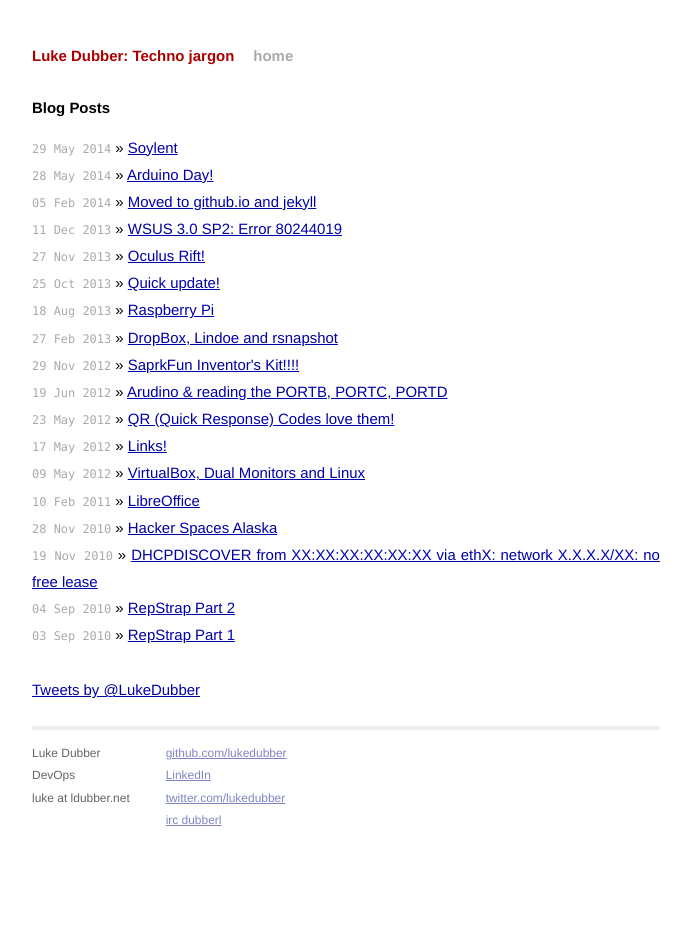
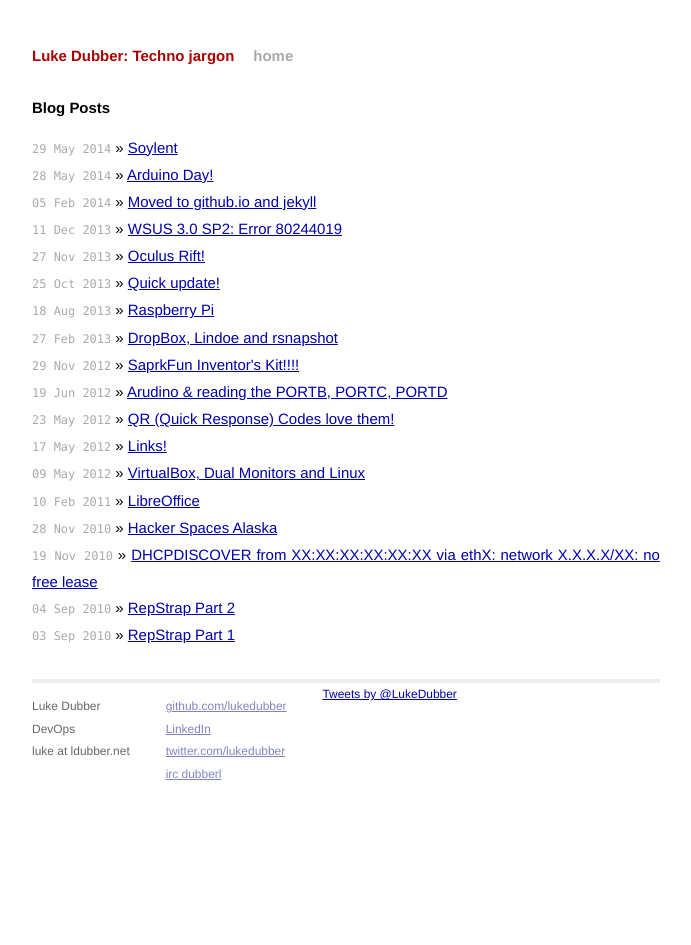
Before and after one commit to lukedubber/lukedubber.github.io, a Jekyll site: the page built from index.html, in a window 1280 px wide. Shown: the whole page, without its empty margins (294-985 px from the left). Built offline with Jekyll 4.4.1, drawn with Linux system fonts in a browser that asks for light colours; Markdown is read by kramdown in place of the engine named in the settings; comment, search, counter and statistics services are not loaded.

Commit message:
Created a var for twitter so it only shows up on default.html or any page I call it in the yml at the top

```diff
--- a/_layouts/default.html
+++ b/_layouts/default.html
@@ -34,14 +34,19 @@
             <div class="contact">
               <p>
                 <a href="https://github.com/lukedubber">github.com/lukedubber</a><br />
-		<a href="http://www.linkedin.com/pub/luke-dubber/40/40b/9a">LinkedIn</a><br />
+		            <a href="http://www.linkedin.com/pub/luke-dubber/40/40b/9a">LinkedIn</a><br />
                 <a href="https://twitter.com/lukedubber">twitter.com/lukedubber</a><br />
-		<a href="freenode.net">irc dubberl</a>
+            		<a href="freenode.net">irc dubberl</a>
               </p>
             </div>
+            {% if page.twitter %}
+               <a class="twitter-timeline"  href="https://twitter.com/LukeDubber"  data-widget-id="295971088238776321">Tweets by @LukeDubber</a>
+               <script>!function(d,s,id){var js,fjs=d.getElementsByTagName(s)[0],p=/^http:/.test(d.location)?'http':'https';if(!d.getElementById(id)){js=d.createElement(s);js.id=id;js.src=p+"://platform.twitter.com/widgets.js";fjs.parentNode.insertBefore(js,fjs);}}(document,"script","twitter-wjs");</script>
+            {% endif %}
           </div>
         </div>
 
+
+
     </body>
 </html>
-{{ site.images }}
--- a/index.html
+++ b/index.html
@@ -10,6 +11,4 @@
       <li><span>{{ post.date | date_to_string }}</span> &raquo; <a href="{{ post.url }}">{{ post.title }}</a></li>
     {% endfor %}
   </ul>
-  <a class="twitter-timeline"  href="https://twitter.com/LukeDubber"  data-widget-id="295971088238776321">Tweets by @LukeDubber</a>
-<script>!function(d,s,id){var js,fjs=d.getElementsByTagName(s)[0],p=/^http:/.test(d.location)?'http':'https';if(!d.getElementById(id)){js=d.createElement(s);js.id=id;js.src=p+"://platform.twitter.com/widgets.js";fjs.parentNode.insertBefore(js,fjs);}}(document,"script","twitter-wjs");</script>
 </div>
```
Also changed, not shown: other parts of index.html (+1 -0 lines).
